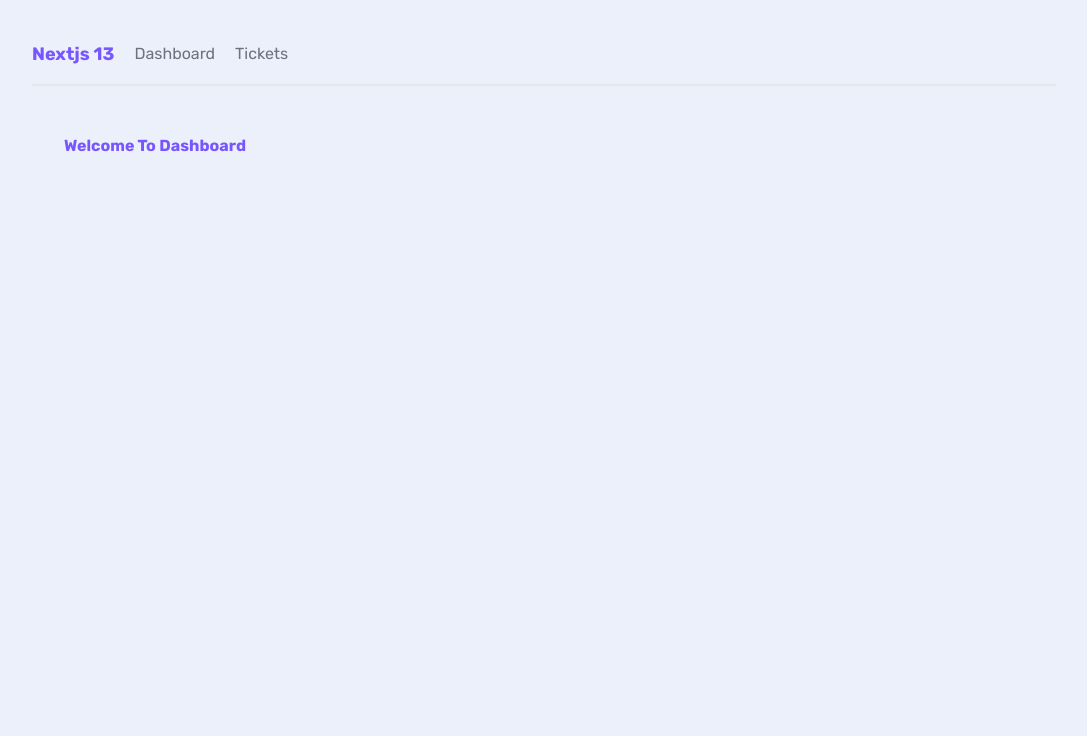
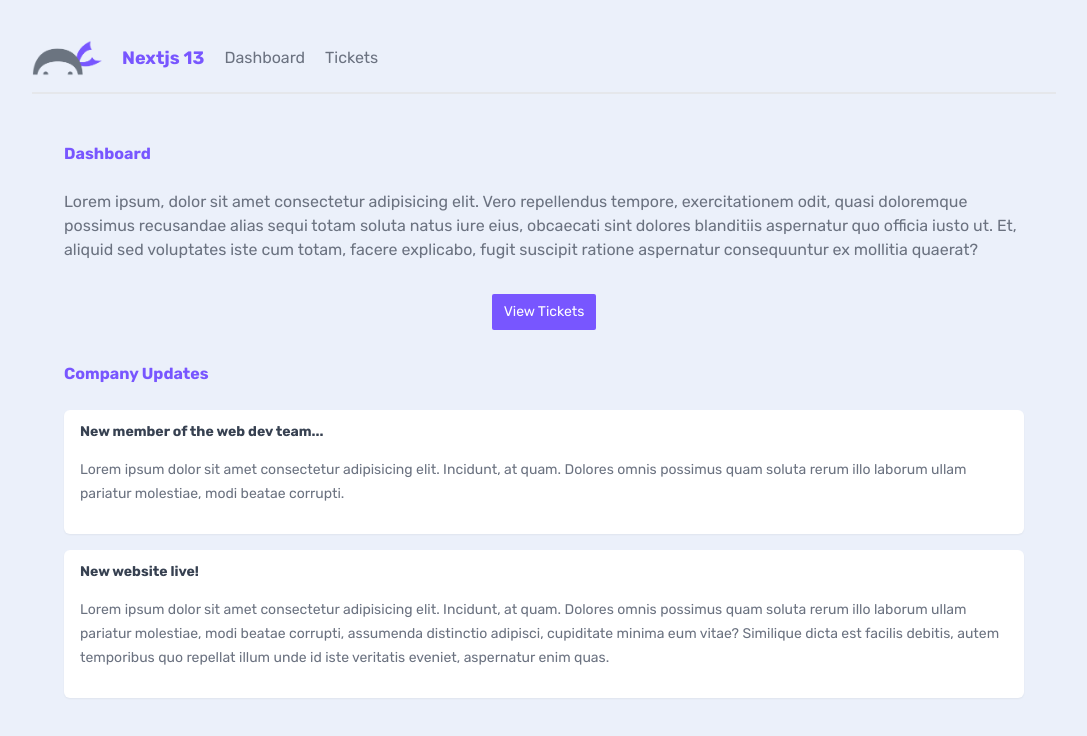
Before and after one commit to ahmedabukar01/Nextjs-13, a Next.js app: page / in a window 1280 px wide. Shown: the top 736 px of the page, without its empty margins (96-1183 px from the left). Built offline with nearby package versions, Linux system fonts and the light colour scheme.

Commit message:
fonts, styles and images

```diff
--- a/app/components/Navbar.tsx
+++ b/app/components/Navbar.tsx
@@ -1,8 +1,17 @@
 import Link from 'next/link'
+import logo from './dojo-logo.png'
+import Image from 'next/image'
 
 export default function Navbar() {
   return (
     <nav>
+    <Image
+    src={logo}
+    alt='Cs Dojo'
+    placeholder='blur'
+    quality={100}
+    width={70}
+    />
     <h1>Nextjs 13</h1>
     <Link href={'/'}>Dashboard</Link>
     <Link href={'/tickets'}>Tickets</Link>
--- a/app/page.tsx
+++ b/app/page.tsx
@@ -1,8 +1,27 @@
+import Link from "next/link";
 
 export default function Home() {
   return (
     <main>
-     <h2>Welcome To Dashboard</h2>
+      <h2>Dashboard</h2>
+      <p>Lorem ipsum, dolor sit amet consectetur adipisicing elit. Vero repellendus tempore, exercitationem odit, quasi doloremque possimus recusandae alias sequi totam soluta natus iure eius, obcaecati sint dolores blanditiis aspernatur quo officia iusto ut. Et, aliquid sed voluptates iste cum totam, facere explicabo, fugit suscipit ratione aspernatur consequuntur ex mollitia quaerat?</p>
+
+      <div className="flex justify-center my-8">
+        <Link href="/tickets">
+          <button className="btn-primary">View Tickets</button>
+        </Link>
+      </div>
+
+      <h2>Company Updates</h2>
+
+      <div className="card">
+        <h3>New member of the web dev team...</h3>
+        <p>Lorem ipsum dolor sit amet consectetur adipisicing elit. Incidunt, at quam. Dolores omnis possimus quam soluta rerum illo laborum ullam pariatur molestiae, modi beatae corrupti.</p>
+      </div>
+      <div className="card">
+        <h3>New website live!</h3>
+        <p>Lorem ipsum dolor sit amet consectetur adipisicing elit. Incidunt, at quam. Dolores omnis possimus quam soluta rerum illo laborum ullam pariatur molestiae, modi beatae corrupti, assumenda distinctio adipisci, cupiditate minima eum vitae? Similique dicta est facilis debitis, autem temporibus quo repellat illum unde id iste veritatis eveniet, aspernatur enim quas.</p>
+      </div>
     </main>
   )
 }
```
Also changed, not shown: app/components/dojo-logo.png (added).
